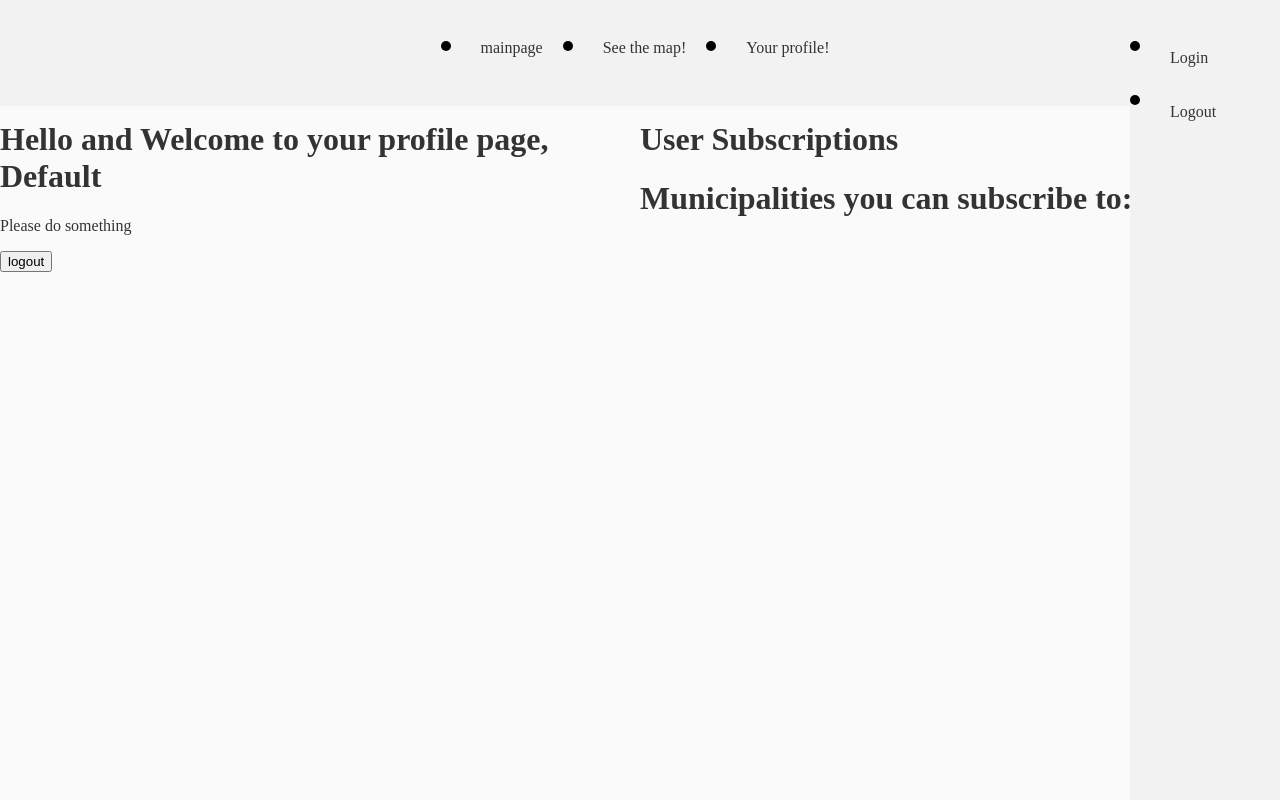
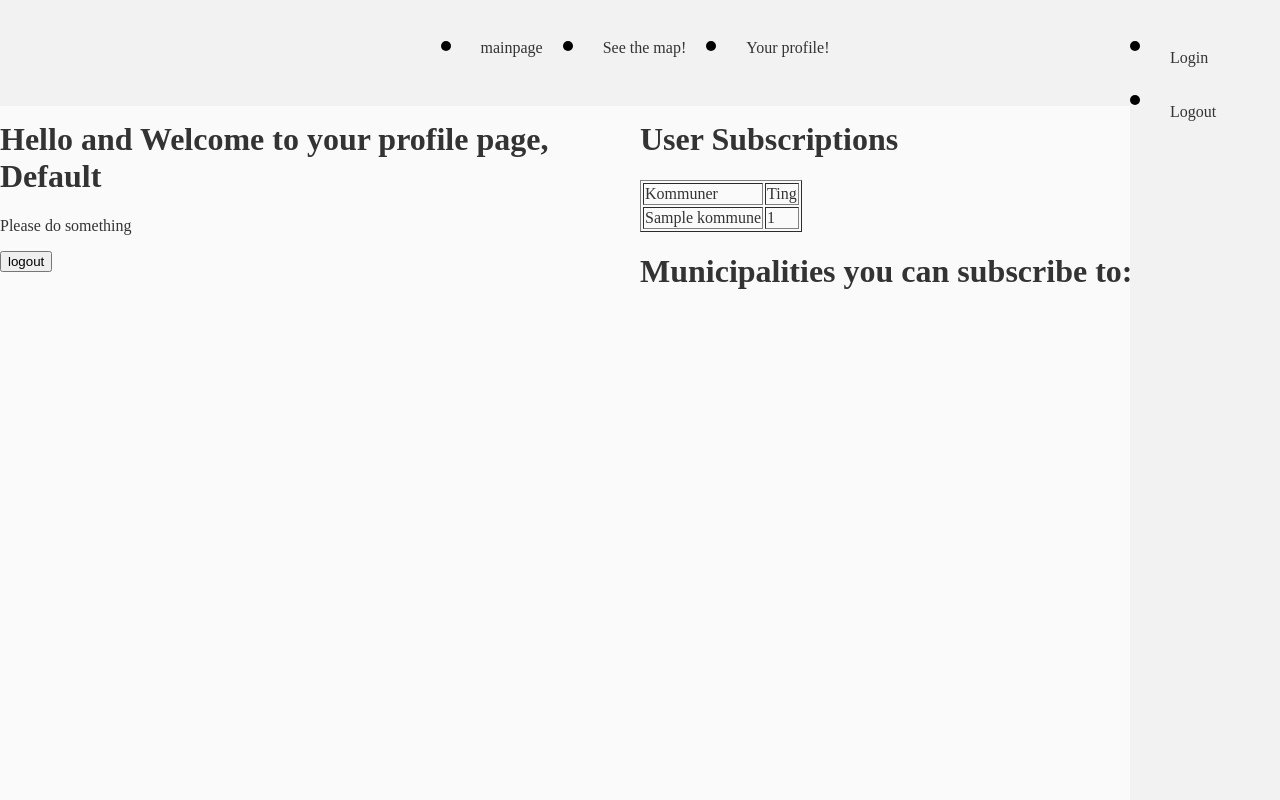
Before and after one commit to nickgismokato/DISProj, a Flask app: page /profile in a window 1280 px wide. Run offline with Flask 3, Linux system fonts and the light colour scheme; a database or web service that is not in the repository returns one stand-in record (values such as "Sample title"); some libraries are stand-ins or nearby versions.

Commit message:
List changes in profile

```diff
--- a/source/main.py
+++ b/source/main.py
@@ -138,7 +138,7 @@ def profile():
         nameUser = "Default"
     else:
         nameUser = userClass.name
-    return render_template('profile.html', nameUser = nameUser)
+    return render_template('profile.html', nameUser = nameUser, myList = getmunicipalities())
 
 if __name__ == "__main__":
     app.debug = True
--- a/source/templates/profile.html
+++ b/source/templates/profile.html
@@ -37,6 +37,23 @@
   </div>
   <div class="right-section"> <!--RIGHT SECTION-->
     <h1>User Subscriptions</h1>
+    <table border="1">
+    <thead>
+        <tr>
+            <td> Kommuner </td>
+            <td> Ting </td>
+        </tr>
+    </thead>
+    <tbody>
+        {% for elm in myList %}
+            <tr>
+                <td>{{ elm[1] }}</td>
+                <td>{{ elm[0] }}</td>
+            </tr>
+        {% endfor %}
+    </tbody>
+    </table>
+
     <ul>
         {% for item in UserSubs %}
         <li>{{ item }}</li>
```
Lines whose indentation alone changed are shown as unchanged.
